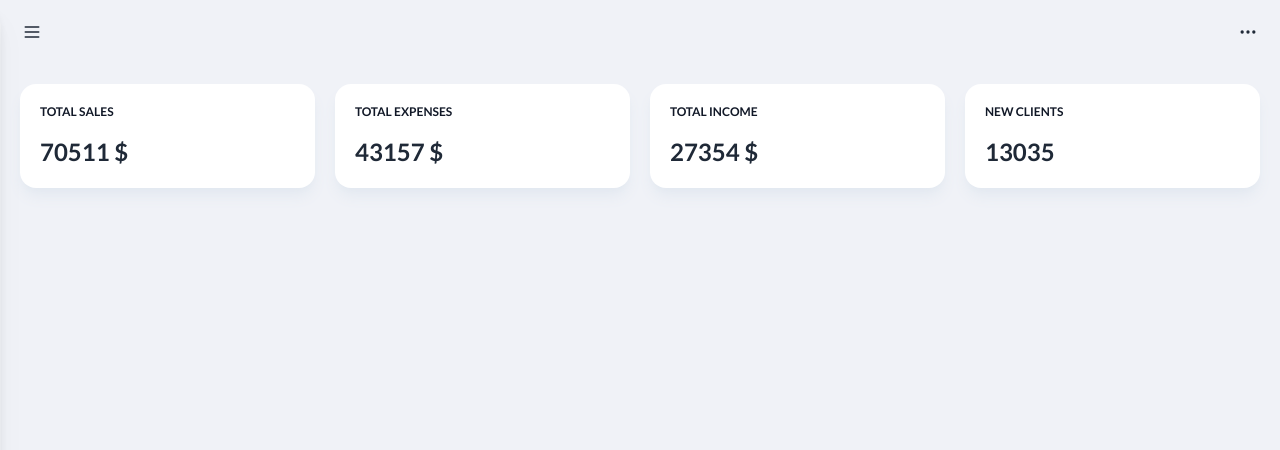
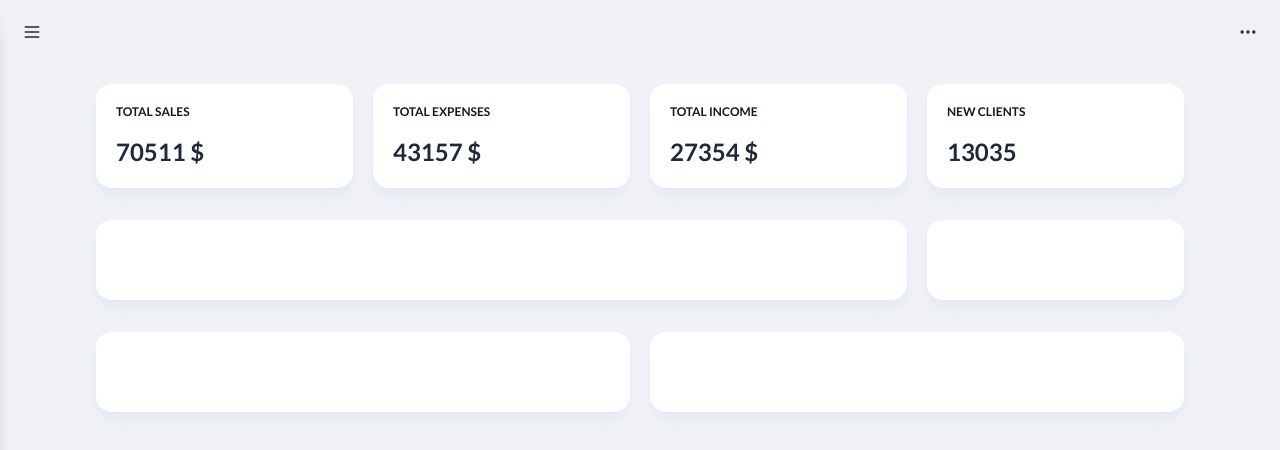
Before and after one commit to artemromaniv/project_admin_dashboard, a React (Vite) app: page / in a window 1280 px wide. Shown: the top 450 px of the page. Built offline with nearby package versions, Linux system fonts and the light colour scheme; some icons are missing.

Commit message:
update layout for homepage

```diff
--- a/src/components/Home.tsx
+++ b/src/components/Home.tsx
@@ -40,7 +40,7 @@ const Card = ({ title, value, icon }: CardProps) => {
 
 const Home = () => {
   return (
-    <section className="p-5">
+    <section className="px-2 md:p-5 md:py-15 lg:px-24 xl:px-24">
       <div className="grid grid-cols-1 md:grid-cols-2 xl:grid-cols-4 gap-5">
         <Card
           title="Total sales"
@@ -63,6 +63,16 @@ const Home = () => {
           icon={<UserPlus />}
         />
       </div>
+      <div className="h-8" />
+      <div className="grid grid-cols-4 gap-5">
+        <div className="bg-crust h-20 w-full rounded-2xl shadow-lg shadow-slate-200 col-span-3"></div>
+        <div className="bg-crust  w-full rounded-2xl shadow-lg shadow-slate-200 col-span-1"></div>
+      </div>
+      <div className="h-8" />
+      <div className="grid grid-cols-4 gap-5">
+        <div className="bg-crust h-20 w-full rounded-2xl shadow-lg shadow-slate-200 col-span-2"></div>
+        <div className="bg-crust  w-full rounded-2xl shadow-lg shadow-slate-200 col-span-2"></div>
+      </div>
     </section>
   );
 };
```
